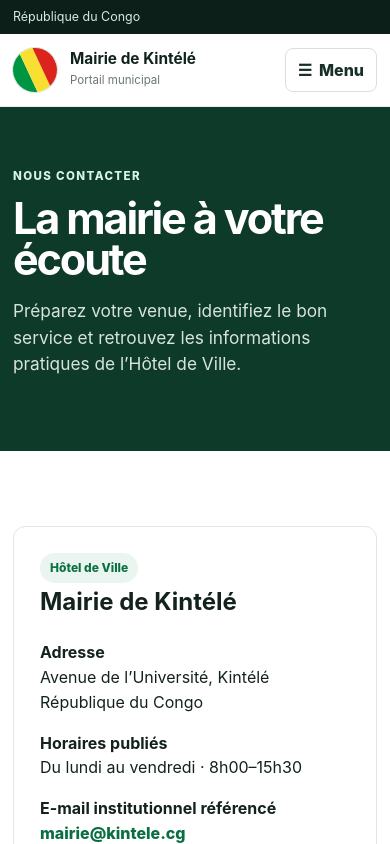
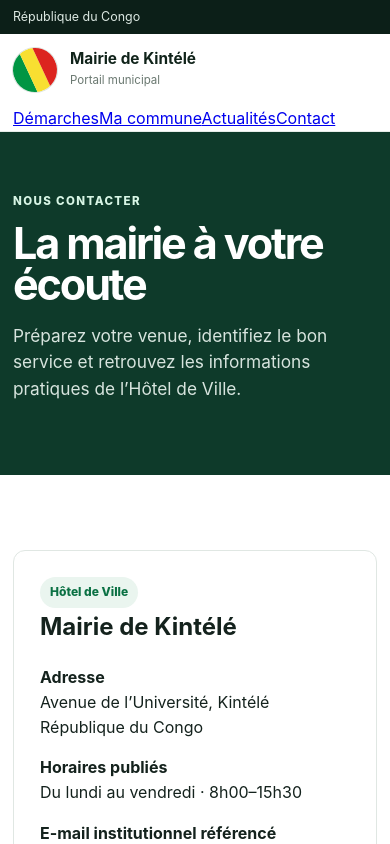
Before and after one commit to sysandro02-byte/Mairie-de-kintele, a Next.js app: page /contact in a window 390 px wide. Shown: the top 844 px of the page. Built offline with nearby package versions, Linux system fonts and the light colour scheme.

Commit message:
fix: use always-visible mobile navigation

```diff
--- a/components/Header.tsx
+++ b/components/Header.tsx
@@ -16,6 +16,7 @@
           <span className="republic-motto">Unité • Travail • Progrès</span>
         </div>
       </div>
+
       <header className="site-header">
         <div className="container header-main">
           <Link href="/" className="brand" aria-label="Accueil — Mairie de Kintélé">
@@ -32,24 +33,27 @@
 
           <nav className="main-nav" aria-label="Navigation principale">
             {navigation.map((item) => (
-              <Link href={item.href} key={item.href}>{item.label}</Link>
+              <Link href={item.href} key={item.href}>
+                {item.label}
+              </Link>
             ))}
           </nav>
 
-          <Link href="/demarches" className="header-cta">Mes démarches</Link>
+          <Link href="/demarches" className="header-cta">
+            Mes démarches
+          </Link>
+        </div>
 
-          <details className="mobile-menu">
-            <summary aria-label="Ouvrir le menu">
-              <span aria-hidden="true">☰</span>
-              <span>Menu</span>
-            </summary>
-            <nav aria-label="Navigation mobile">
+        <div className="mobile-nav-wrap">
+          <div className="container">
+            <nav className="mobile-nav" aria-label="Navigation mobile">
               {navigation.map((item) => (
-                <Link href={item.href} key={item.href}>{item.label}</Link>
+                <Link href={item.href} key={item.href}>
+                  {item.label}
+                </Link>
               ))}
-              <Link href="/demarches" className="mobile-menu-cta">Mes démarches</Link>
             </nav>
-          </details>
+          </div>
         </div>
       </header>
     </>
```
